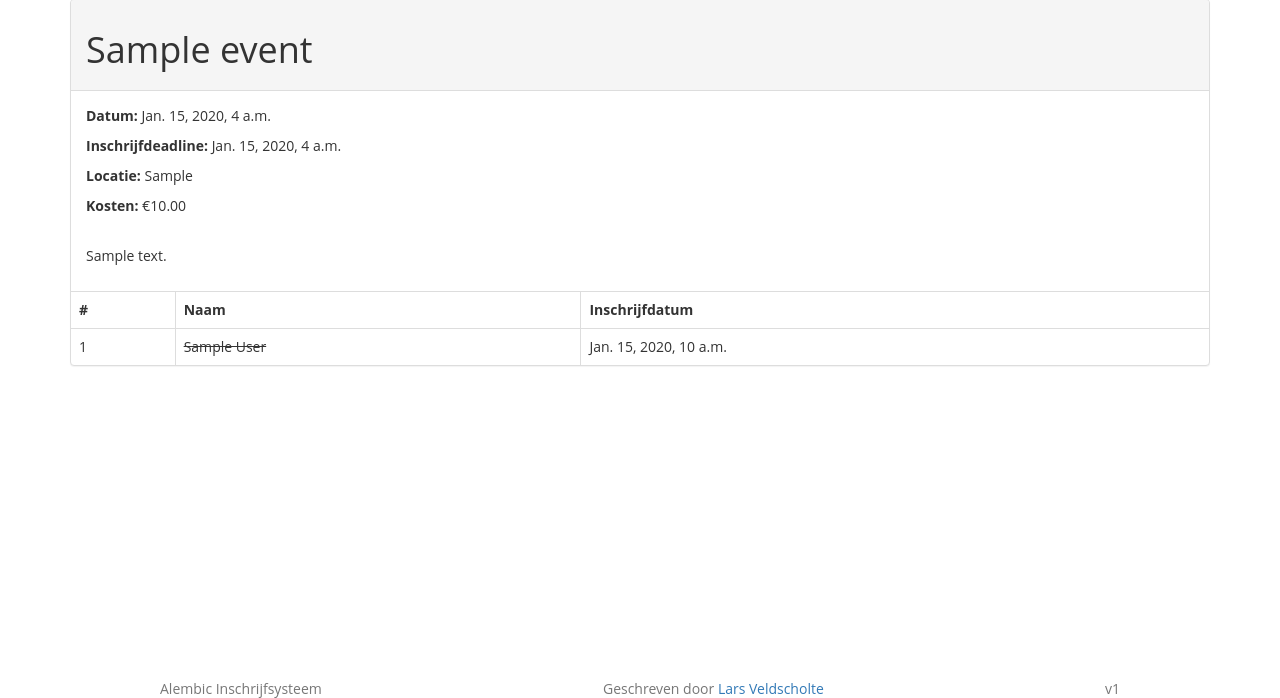
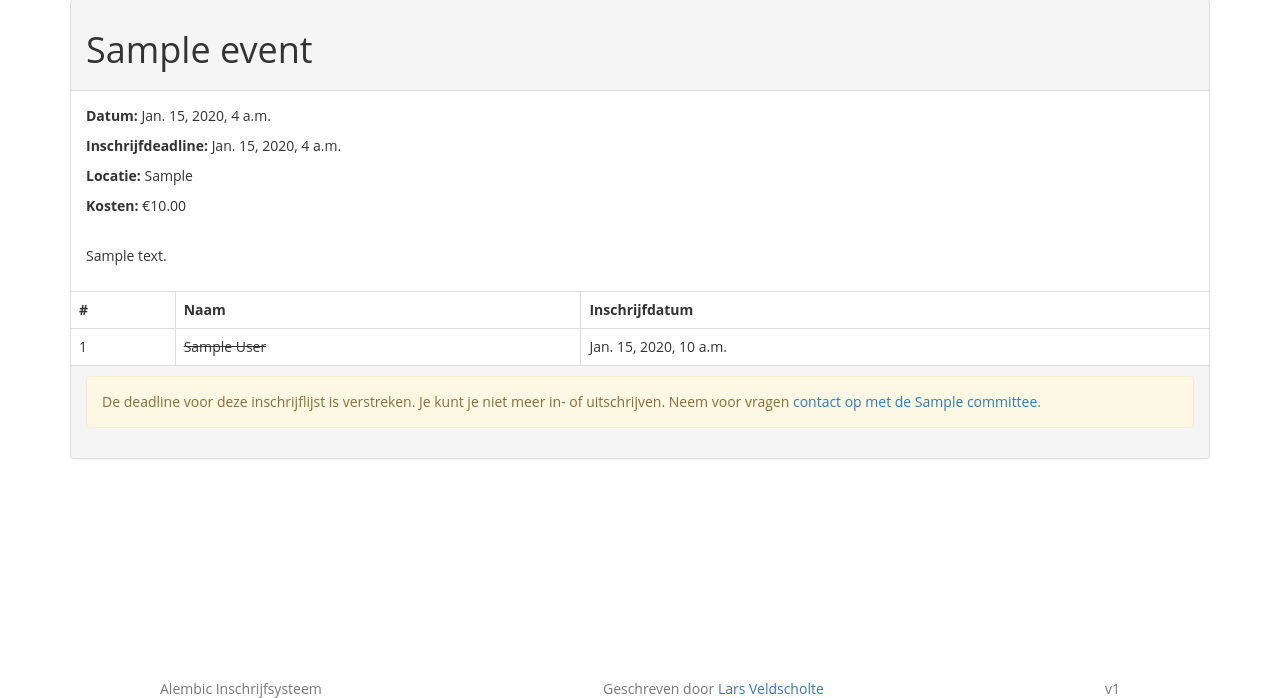
Before and after one commit to ASO-Alembic/Inschrijflijst, a Django app: template templates/app/event_detail.html in a window 1280 px wide. Shown: the part 72-770 px from the top of the page. Run offline with Django 3.2, Linux system fonts and the light colour scheme; tables that the repository leaves empty hold one stand-in row (values such as "Sample post"); the template is opened without the code that fills it: values that come from a table or form of the project are taken from there, most other values are stand-ins (such as "Sample title", 1, 10 or a date in 2020); some libraries are stand-ins or nearby versions.

Commit message:
Add message to event_detail if deadline has expired

```diff
--- a/templates/app/event_detail.html
+++ b/templates/app/event_detail.html
@@ -42,8 +42,8 @@
 				{% endfor %}
 			</tbody>
 		</table>
-		{% if form is not None %}
-			<div class="panel-footer">
+		<div class="panel-footer">
+			{% if form is not None %}
 				<form class="form-inline" action="{{ action }}" method="post">
 					{% csrf_token %}
 					{% if user in event.participants.all %}
@@ -52,7 +52,11 @@
 					{% bootstrap_form form layout='inline' %}
 					<button class="btn btn-primary" type="submit">OK</button>
 				</form>
-			</div>
-		{% endif %}
+			{% else %}
+				<div class="alert alert-warning">
+					<p>De deadline voor deze inschrijflijst is verstreken. Je kunt je niet meer in- of uitschrijven. Neem voor vragen <a href="mailto:{{ event.committee.email }}">contact op met de {{ event.committee.name }}</a>.</p>
+				</div>
+			{% endif %}
+		</div>
 	</div>
 {% endblock %}
```
